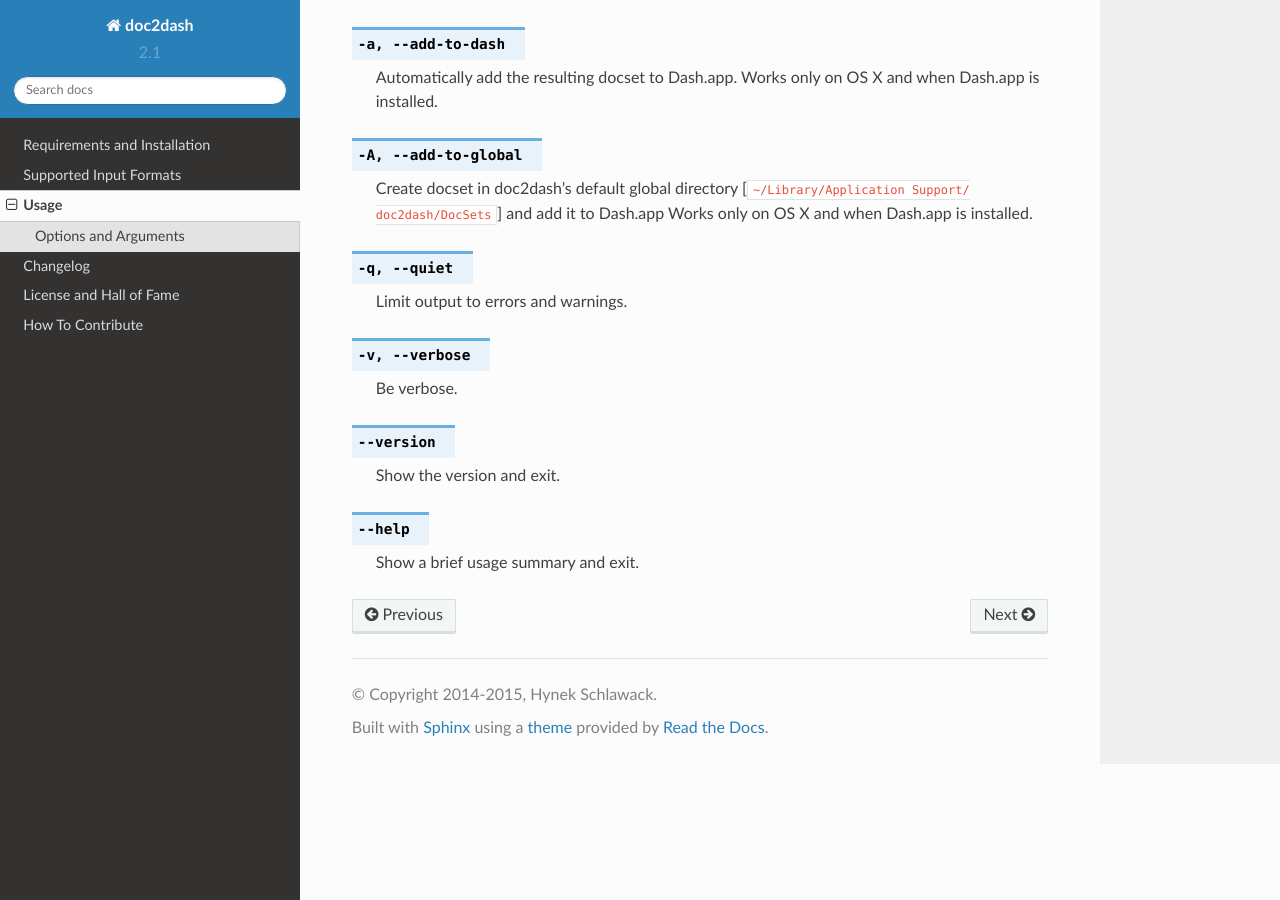
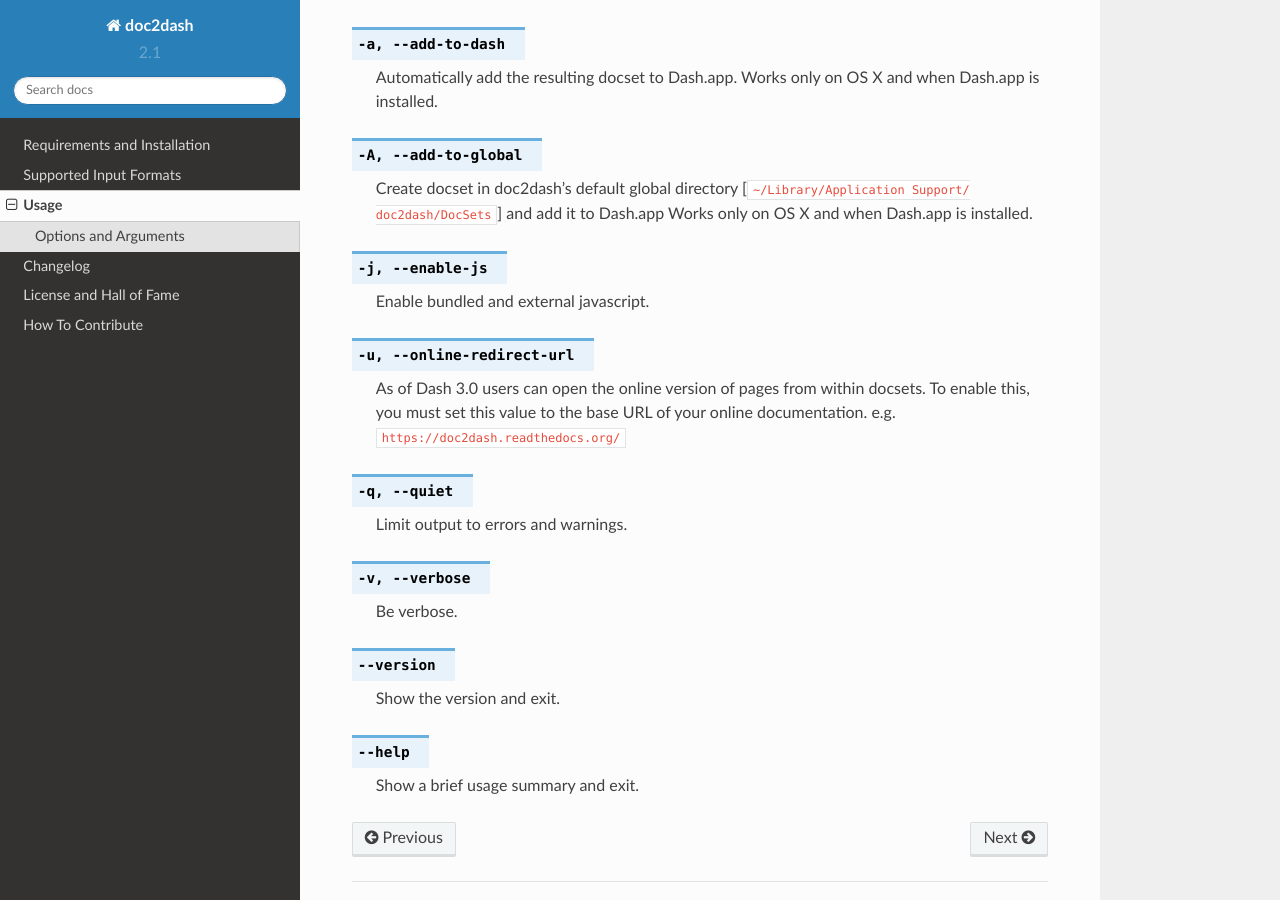
Before and after one commit to hynek/doc2dash, a Sphinx documentation site: the page built from docs/usage.rst, in a window 1280 px wide and 900 px high, scrolled down 1075 px. Built offline with Sphinx 7.4.7 and the Read the Docs theme 2.0.0, drawn with Linux system fonts in a browser that asks for light colours.

Commit message:
add docs for external js and online redirect url options

```diff
--- a/docs/usage.rst
+++ b/docs/usage.rst
@@ -52,6 +52,16 @@ Valid ``OPTIONS`` are the following:
    Create docset in doc2dash's default global directory [``~/Library/Application Support/ doc2dash/DocSets``] and add it to Dash.app
    Works only on OS X and when Dash.app is installed.
 
+.. option:: -j, --enable-js
+
+    Enable bundled and external javascript.
+
+.. option:: -u, --online-redirect-url
+
+    As of Dash 3.0 users can open the online version of pages from within docsets.
+    To enable this, you must set this value to the base URL of your online documentation.
+    e.g. ``https://doc2dash.readthedocs.org/``
+
 .. option:: -q, --quiet
 
    Limit output to errors and warnings.
```
